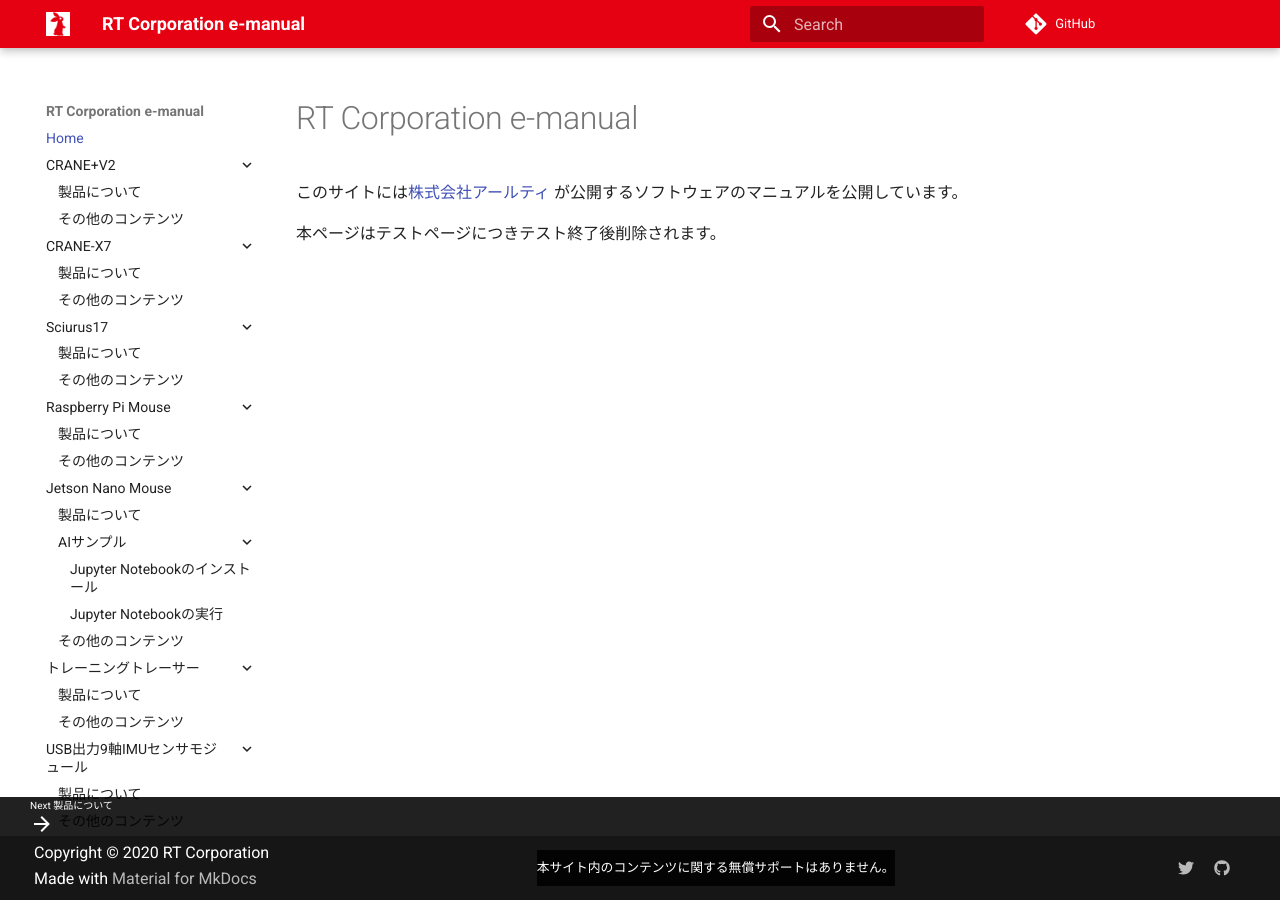
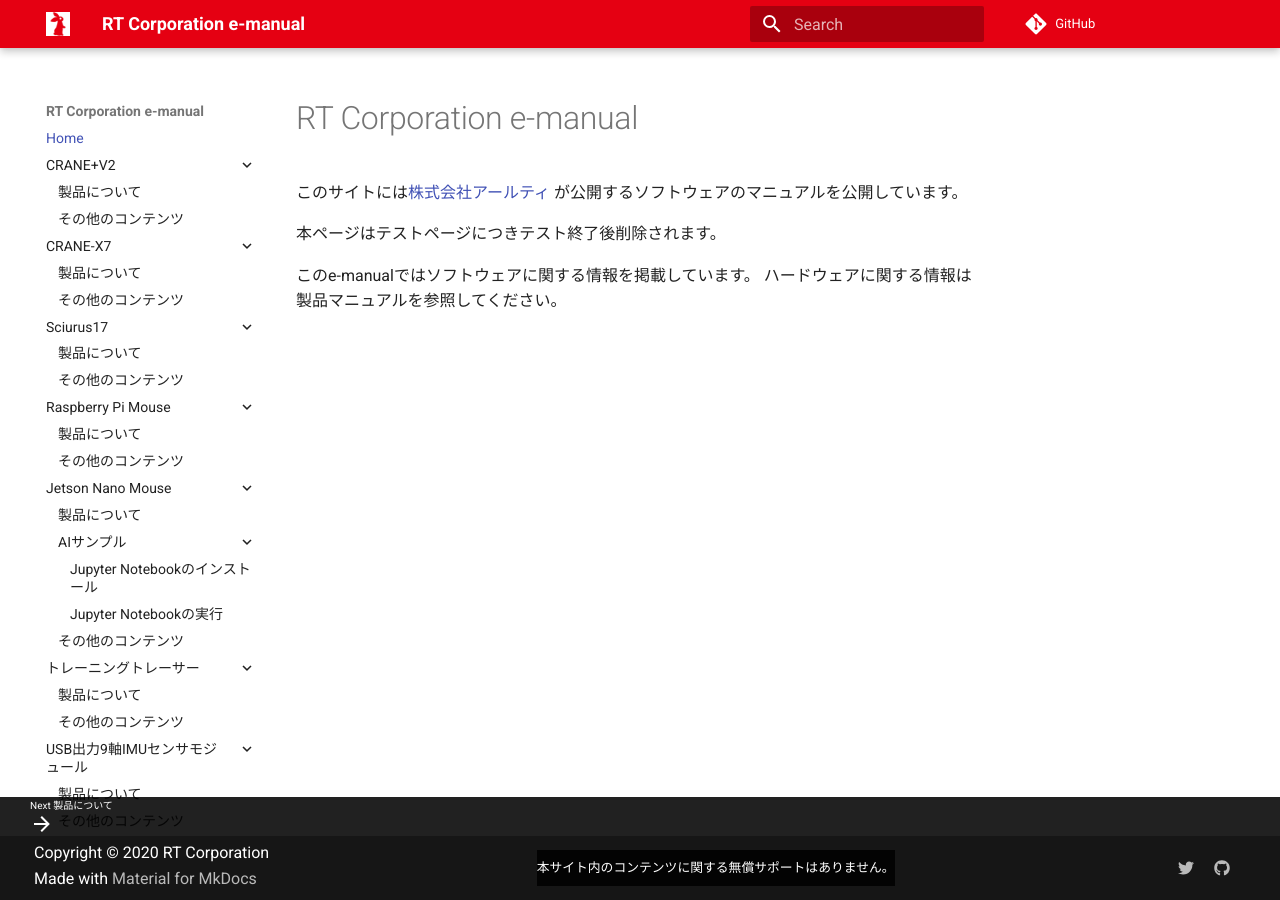
Before and after one commit to rt-net/tutorials, an MkDocs documentation site: the page built from docs/index.md, in a window 1280 px wide. Built offline with MkDocs 1.6.1 and Material for MkDocs 9.7.7, drawn with Linux system fonts in a browser that asks for light colours; comment, search, counter and statistics services are not loaded.

Commit message:
Update index.md

```diff
--- a/docs/index.md
+++ b/docs/index.md
@@ -4,3 +4,6 @@
 が公開するソフトウェアのマニュアルを公開しています。
 
 本ページはテストページにつきテスト終了後削除されます。
+
+このe-manualではソフトウェアに関する情報を掲載しています。
+ハードウェアに関する情報は製品マニュアルを参照してください。
```
